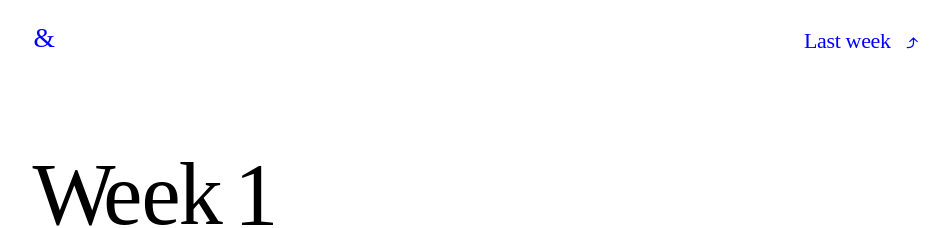
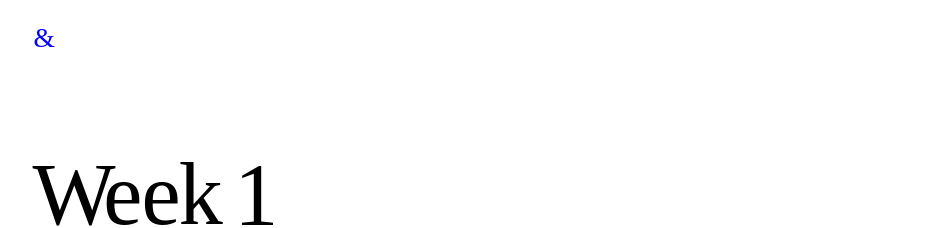
Before and after one commit to core-interaction/core-interaction.github.io, a Jekyll site: the page built from week/1.md, in a window 1280 px wide. Shown: the top 228 px of the page, without its empty margins (164-1113 px from the left). Built offline with Jekyll 4.4.1, drawn with Linux system fonts in a browser that asks for light colours.

Commit message:
Don’t show last week for the first/only week.

```diff
--- a/_layouts/nav.html
+++ b/_layouts/nav.html
@@ -17,7 +17,7 @@ layout: default
 			<a href="{{ this_week.url | replace: '.html'  }}">
 				<p>{{ index.strings.current }} {%- if page.layout == 'week' -%}<span class="center--x">→</span>{%- else -%}<span>⤴</span>{%- endif -%}</p>
 			</a>
-		{% else %}
+		{% elsif last_week.url %}
 			<a href="{{ last_week.url | replace: '.html'  }}">
 				<p>{{ index.strings.last }} <span>⤴</span></p>
 			</a>
```
